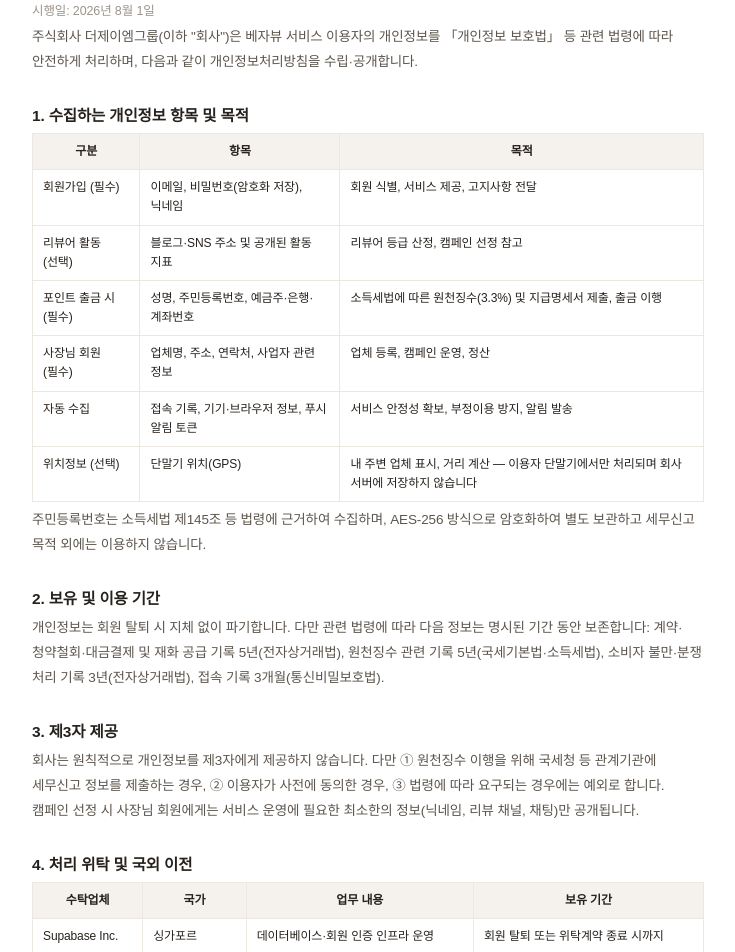
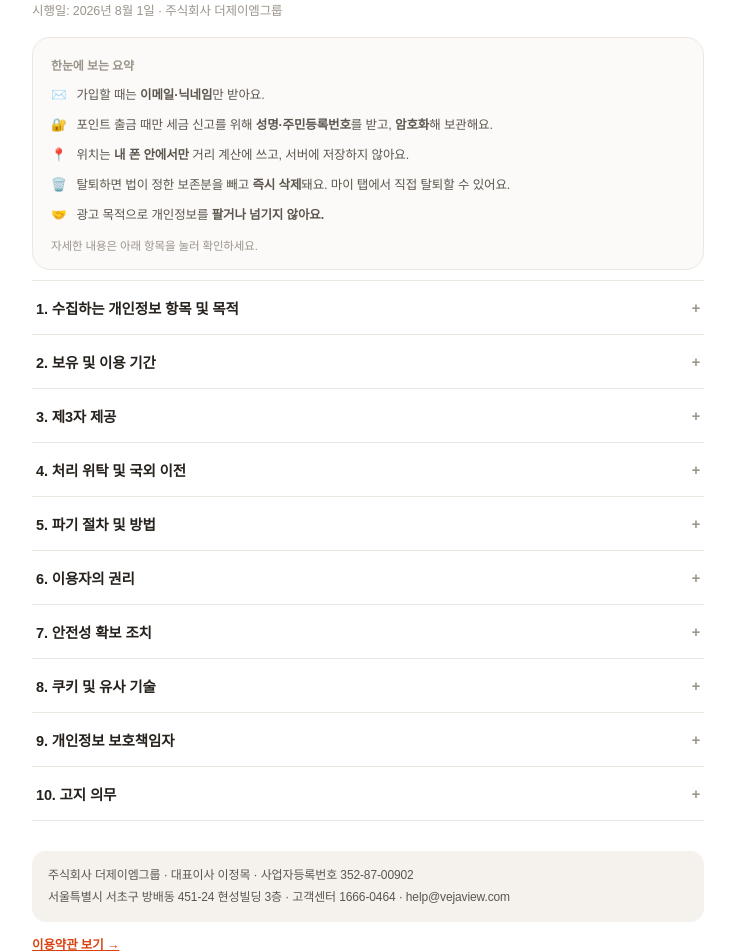
Before and after one commit to jiun897-afk/xinchaopick, a Next.js app: page /privacy in a window 1280 px wide. Shown: the part 100-1052 px from the top of the page, without its empty margins (272-1007 px from the left). Built offline with nearby package versions, Linux system fonts and the light colour scheme; no server answers; a web font is replaced by a local one.

Commit message:
개인정보처리방침: 한눈 요약 카드 + 항목별 접기(아코디언) UI

```diff
--- a/app/privacy/page.tsx
+++ b/app/privacy/page.tsx
@@ -2,154 +2,152 @@ import Link from "next/link";
 
 export const metadata = { title: "개인정보처리방침 — 베자뷰" };
 
-function H({ children }: { children: React.ReactNode }) {
-  return <h2 style={{ fontSize: 15.5, fontWeight: 900, marginTop: 28, marginBottom: 8 }}>{children}</h2>;
-}
 function P({ children }: { children: React.ReactNode }) {
   return <p style={{ fontSize: 13.5, color: "var(--ink2)", lineHeight: 1.85, marginTop: 6 }}>{children}</p>;
+}
+
+function Sec({ title, children }: { title: string; children: React.ReactNode }) {
+  return (
+    <details style={{ borderBottom: "1px solid var(--line)" }}>
+      <summary
+        style={{
+          fontSize: 14.5,
+          fontWeight: 900,
+          padding: "16px 4px",
+          cursor: "pointer",
+          listStyle: "none",
+          display: "flex",
+          alignItems: "center",
+        }}
+      >
+        {title}
+        <span style={{ marginLeft: "auto", color: "var(--ink3)", fontWeight: 700 }}>+</span>
+      </summary>
+      <div style={{ padding: "0 4px 18px" }}>{children}</div>
+    </details>
+  );
 }
 
 export default function PrivacyPage() {
   const cell: React.CSSProperties = { border: "1px solid var(--line)", padding: "8px 10px", fontSize: 12, lineHeight: 1.6, verticalAlign: "top" };
   const head: React.CSSProperties = { ...cell, background: "var(--chip)", fontWeight: 900, whiteSpace: "nowrap" };
+  const sumIt: React.CSSProperties = { display: "flex", alignItems: "flex-start", gap: 10, fontSize: 12.5, color: "var(--ink2)", lineHeight: 1.6 };
   return (
     <div className="wrap" style={{ maxWidth: 720, paddingTop: 26, paddingBottom: 80 }}>
       <Link href="/" style={{ fontSize: 13, fontWeight: 800, color: "var(--ink3)" }}>← 홈으로</Link>
       <h1 style={{ fontSize: 24, fontWeight: 900, marginTop: 14 }}>개인정보처리방침</h1>
-      <p style={{ fontSize: 12.5, color: "var(--ink3)", marginTop: 6 }}>시행일: 2026년 8월 1일</p>
+      <p style={{ fontSize: 12.5, color: "var(--ink3)", marginTop: 6 }}>시행일: 2026년 8월 1일 · 주식회사 더제이엠그룹</p>
 
-      <P>
-        주식회사 더제이엠그룹(이하 &quot;회사&quot;)은 베자뷰 서비스 이용자의 개인정보를 「개인정보 보호법」 등 관련 법령에
-        따라 안전하게 처리하며, 다음과 같이 개인정보처리방침을 수립·공개합니다.
-      </P>
+      {/* 한눈 요약 */}
+      <div style={{ marginTop: 18, border: "1px solid var(--line)", borderRadius: 18, padding: "18px 18px 16px", background: "#FBFAF8" }}>
+        <div style={{ fontSize: 12, fontWeight: 900, color: "var(--ink3)", marginBottom: 12 }}>한눈에 보는 요약</div>
+        <div style={{ display: "grid", gap: 10 }}>
+          <div style={sumIt}><span>✉️</span><span>가입할 때는 <b>이메일·닉네임</b>만 받아요.</span></div>
+          <div style={sumIt}><span>🔐</span><span>포인트 출금 때만 세금 신고를 위해 <b>성명·주민등록번호</b>를 받고, <b>암호화</b>해 보관해요.</span></div>
+          <div style={sumIt}><span>📍</span><span>위치는 <b>내 폰 안에서만</b> 거리 계산에 쓰고, 서버에 저장하지 않아요.</span></div>
+          <div style={sumIt}><span>🗑️</span><span>탈퇴하면 법이 정한 보존분을 빼고 <b>즉시 삭제</b>돼요. 마이 탭에서 직접 탈퇴할 수 있어요.</span></div>
+          <div style={sumIt}><span>🤝</span><span>광고 목적으로 개인정보를 <b>팔거나 넘기지 않아요.</b></span></div>
+        </div>
+        <div style={{ fontSize: 11.5, color: "var(--ink3)", marginTop: 12 }}>자세한 내용은 아래 항목을 눌러 확인하세요.</div>
+      </div>
 
-      <H>1. 수집하는 개인정보 항목 및 목적</H>
-      <div style={{ overflowX: "auto", marginTop: 8 }}>
+      <div style={{ marginTop: 10, borderTop: "1px solid var(--line)" }}>
+        <Sec title="1. 수집하는 개인정보 항목 및 목적">
+          <div style={{ overflowX: "auto" }}>
             <table style={{ borderCollapse: "collapse", width: "100%", minWidth: 520 }}>
               <thead>
-            <tr>
-              <th style={head}>구분</th>
-              <th style={head}>항목</th>
-              <th style={head}>목적</th>
-            </tr>
+                <tr><th style={head}>구분</th><th style={head}>항목</th><th style={head}>목적</th></tr>
               </thead>
               <tbody>
-            <tr>
-              <td style={cell}>회원가입 (필수)</td>
-              <td style={cell}>이메일, 비밀번호(암호화 저장), 닉네임</td>
-              <td style={cell}>회원 식별, 서비스 제공, 고지사항 전달</td>
-            </tr>
-            <tr>
-              <td style={cell}>리뷰어 활동 (선택)</td>
-              <td style={cell}>블로그·SNS 주소 및 공개된 활동 지표</td>
-              <td style={cell}>리뷰어 등급 산정, 캠페인 선정 참고</td>
-            </tr>
-            <tr>
-              <td style={cell}>포인트 출금 시 (필수)</td>
-              <td style={cell}>성명, 주민등록번호, 예금주·은행·계좌번호</td>
-              <td style={cell}>소득세법에 따른 원천징수(3.3%) 및 지급명세서 제출, 출금 이행</td>
-            </tr>
-            <tr>
-              <td style={cell}>사장님 회원 (필수)</td>
-              <td style={cell}>업체명, 주소, 연락처, 사업자 관련 정보</td>
-              <td style={cell}>업체 등록, 캠페인 운영, 정산</td>
-            </tr>
-            <tr>
-              <td style={cell}>자동 수집</td>
-              <td style={cell}>접속 기록, 기기·브라우저 정보, 푸시 알림 토큰</td>
-              <td style={cell}>서비스 안정성 확보, 부정이용 방지, 알림 발송</td>
-            </tr>
-            <tr>
-              <td style={cell}>위치정보 (선택)</td>
-              <td style={cell}>단말기 위치(GPS)</td>
-              <td style={cell}>내 주변 업체 표시, 거리 계산 — 이용자 단말기에서만 처리되며 회사 서버에 저장하지 않습니다</td>
-            </tr>
+                <tr><td style={cell}>회원가입 (필수)</td><td style={cell}>이메일, 비밀번호(암호화 저장), 닉네임</td><td style={cell}>회원 식별, 서비스 제공, 고지사항 전달</td></tr>
+                <tr><td style={cell}>리뷰어 활동 (선택)</td><td style={cell}>블로그·SNS 주소 및 공개된 활동 지표</td><td style={cell}>리뷰어 등급 산정, 캠페인 선정 참고</td></tr>
+                <tr><td style={cell}>포인트 출금 시 (필수)</td><td style={cell}>성명, 주민등록번호, 예금주·은행·계좌번호</td><td style={cell}>소득세법에 따른 원천징수(3.3%) 및 지급명세서 제출, 출금 이행</td></tr>
+                <tr><td style={cell}>사장님 회원 (필수)</td><td style={cell}>업체명, 주소, 연락처, 사업자 관련 정보</td><td style={cell}>업체 등록, 캠페인 운영, 정산</td></tr>
+                <tr><td style={cell}>자동 수집</td><td style={cell}>접속 기록, 기기·브라우저 정보, 푸시 알림 토큰</td><td style={cell}>서비스 안정성 확보, 부정이용 방지, 알림 발송</td></tr>
+                <tr><td style={cell}>위치정보 (선택)</td><td style={cell}>단말기 위치(GPS)</td><td style={cell}>내 주변 업체 표시, 거리 계산 — 이용자 단말기에서만 처리되며 회사 서버에 저장하지 않습니다</td></tr>
               </tbody>
             </table>
           </div>
           <P>
-        주민등록번호는 소득세법 제145조 등 법령에 근거하여 수집하며, AES-256 방식으로 암호화하여 별도 보관하고 세무신고
-        목적 외에는 이용하지 않습니다.
+            주민등록번호는 소득세법 제145조 등 법령에 근거하여 수집하며, AES-256 방식으로 암호화하여 별도 보관하고
+            세무신고 목적 외에는 이용하지 않습니다.
           </P>
+        </Sec>
 
-      <H>2. 보유 및 이용 기간</H>
+        <Sec title="2. 보유 및 이용 기간">
           <P>
             개인정보는 회원 탈퇴 시 지체 없이 파기합니다. 다만 관련 법령에 따라 다음 정보는 명시된 기간 동안 보존합니다:
             계약·청약철회·대금결제 및 재화 공급 기록 5년(전자상거래법), 원천징수 관련 기록 5년(국세기본법·소득세법),
             소비자 불만·분쟁 처리 기록 3년(전자상거래법), 접속 기록 3개월(통신비밀보호법).
           </P>
+        </Sec>
 
-      <H>3. 제3자 제공</H>
+        <Sec title="3. 제3자 제공">
           <P>
             회사는 원칙적으로 개인정보를 제3자에게 제공하지 않습니다. 다만 ① 원천징수 이행을 위해 국세청 등 관계기관에
             세무신고 정보를 제출하는 경우, ② 이용자가 사전에 동의한 경우, ③ 법령에 따라 요구되는 경우에는 예외로 합니다.
             캠페인 선정 시 사장님 회원에게는 서비스 운영에 필요한 최소한의 정보(닉네임, 리뷰 채널, 채팅)만 공개됩니다.
           </P>
+        </Sec>
 
-      <H>4. 처리 위탁 및 국외 이전</H>
-      <div style={{ overflowX: "auto", marginTop: 8 }}>
+        <Sec title="4. 처리 위탁 및 국외 이전">
+          <div style={{ overflowX: "auto" }}>
             <table style={{ borderCollapse: "collapse", width: "100%", minWidth: 520 }}>
               <thead>
-            <tr>
-              <th style={head}>수탁업체</th>
-              <th style={head}>국가</th>
-              <th style={head}>업무 내용</th>
-              <th style={head}>보유 기간</th>
-            </tr>
+                <tr><th style={head}>수탁업체</th><th style={head}>국가</th><th style={head}>업무 내용</th><th style={head}>보유 기간</th></tr>
               </thead>
               <tbody>
-            <tr>
-              <td style={cell}>Supabase Inc.</td>
-              <td style={cell}>싱가포르</td>
-              <td style={cell}>데이터베이스·회원 인증 인프라 운영</td>
-              <td style={cell}>회원 탈퇴 또는 위탁계약 종료 시까지</td>
-            </tr>
-            <tr>
-              <td style={cell}>Vercel Inc.</td>
-              <td style={cell}>싱가포르·미국</td>
-              <td style={cell}>웹 서비스 호스팅</td>
-              <td style={cell}>위탁계약 종료 시까지</td>
-            </tr>
+                <tr><td style={cell}>Supabase Inc.</td><td style={cell}>싱가포르</td><td style={cell}>데이터베이스·회원 인증 인프라 운영</td><td style={cell}>회원 탈퇴 또는 위탁계약 종료 시까지</td></tr>
+                <tr><td style={cell}>Vercel Inc.</td><td style={cell}>싱가포르·미국</td><td style={cell}>웹 서비스 호스팅</td><td style={cell}>위탁계약 종료 시까지</td></tr>
               </tbody>
             </table>
           </div>
           <P>서비스 특성상 위 업체의 해외 서버에 개인정보가 저장되며, 이용자는 회원가입 시 이에 동의한 것으로 봅니다.</P>
+        </Sec>
 
-      <H>5. 파기 절차 및 방법</H>
+        <Sec title="5. 파기 절차 및 방법">
           <P>
-        보유 기간이 경과하거나 처리 목적이 달성된 개인정보는 지체 없이 파기합니다. 전자적 파일은 복구할 수 없는 방법으로
-        영구 삭제하며, 출력물은 분쇄 또는 소각합니다.
+            보유 기간이 경과하거나 처리 목적이 달성된 개인정보는 지체 없이 파기합니다. 전자적 파일은 복구할 수 없는
+            방법으로 영구 삭제하며, 출력물은 분쇄 또는 소각합니다.
           </P>
+        </Sec>
 
-      <H>6. 이용자의 권리</H>
+        <Sec title="6. 이용자의 권리">
           <P>
             이용자는 언제든지 자신의 개인정보에 대한 열람·정정·삭제·처리정지를 요구할 수 있으며, 마이페이지에서 직접
             수정하거나 회원 탈퇴할 수 있습니다. 요청은 고객센터(1666-0464, help@vejaview.com)로도 가능합니다.
           </P>
+        </Sec>
 
-      <H>7. 안전성 확보 조치</H>
+        <Sec title="7. 안전성 확보 조치">
           <P>
-        비밀번호 및 주민등록번호 암호화 저장, 데이터베이스 접근 제어(행 수준 보안), 통신 구간 암호화(HTTPS), 관리자 접근
-        권한 최소화 등의 조치를 시행하고 있습니다.
+            비밀번호 및 주민등록번호 암호화 저장, 데이터베이스 접근 제어(행 수준 보안), 통신 구간 암호화(HTTPS), 관리자
+            접근 권한 최소화 등의 조치를 시행하고 있습니다.
           </P>
+        </Sec>
 
-      <H>8. 쿠키 및 유사 기술</H>
+        <Sec title="8. 쿠키 및 유사 기술">
           <P>
-        서비스는 로그인 상태 유지를 위해 브라우저 저장소(쿠키·로컬스토리지)를 사용합니다. 이용자는 브라우저 설정을 통해
-        저장을 거부할 수 있으나, 이 경우 로그인이 필요한 기능 이용이 제한될 수 있습니다.
+            서비스는 로그인 상태 유지를 위해 브라우저 저장소(쿠키·로컬스토리지)를 사용합니다. 이용자는 브라우저 설정을
+            통해 저장을 거부할 수 있으나, 이 경우 로그인이 필요한 기능 이용이 제한될 수 있습니다.
           </P>
+        </Sec>
 
-      <H>9. 개인정보 보호책임자</H>
+        <Sec title="9. 개인정보 보호책임자">
           <P>
             보호책임자: 이정목 (대표이사) · 연락처: 1666-0464 · 이메일: help@vejaview.com
             <br />
-        기타 개인정보 침해 신고·상담은 개인정보침해신고센터(118), 개인정보분쟁조정위원회(1833-6972)에 문의할 수 있습니다.
+            기타 개인정보 침해 신고·상담은 개인정보침해신고센터(118), 개인정보분쟁조정위원회(1833-6972)에 문의할 수
+            있습니다.
           </P>
+        </Sec>
 
-      <H>10. 고지 의무</H>
+        <Sec title="10. 고지 의무">
           <P>이 방침의 내용이 변경되는 경우 시행 7일 전부터 서비스 내 공지사항을 통해 알립니다.</P>
+        </Sec>
+      </div>
 
-      <div style={{ marginTop: 34, background: "var(--chip)", borderRadius: 14, padding: "14px 16px", fontSize: 12, color: "var(--ink2)", lineHeight: 1.8 }}>
+      <div style={{ marginTop: 30, background: "var(--chip)", borderRadius: 14, padding: "14px 16px", fontSize: 12, color: "var(--ink2)", lineHeight: 1.8 }}>
         주식회사 더제이엠그룹 · 대표이사 이정목 · 사업자등록번호 352-87-00902
         <br />
         서울특별시 서초구 방배동 451-24 현성빌딩 3층 · 고객센터 1666-0464 · help@vejaview.com
```
Lines whose indentation alone changed are shown as unchanged.
